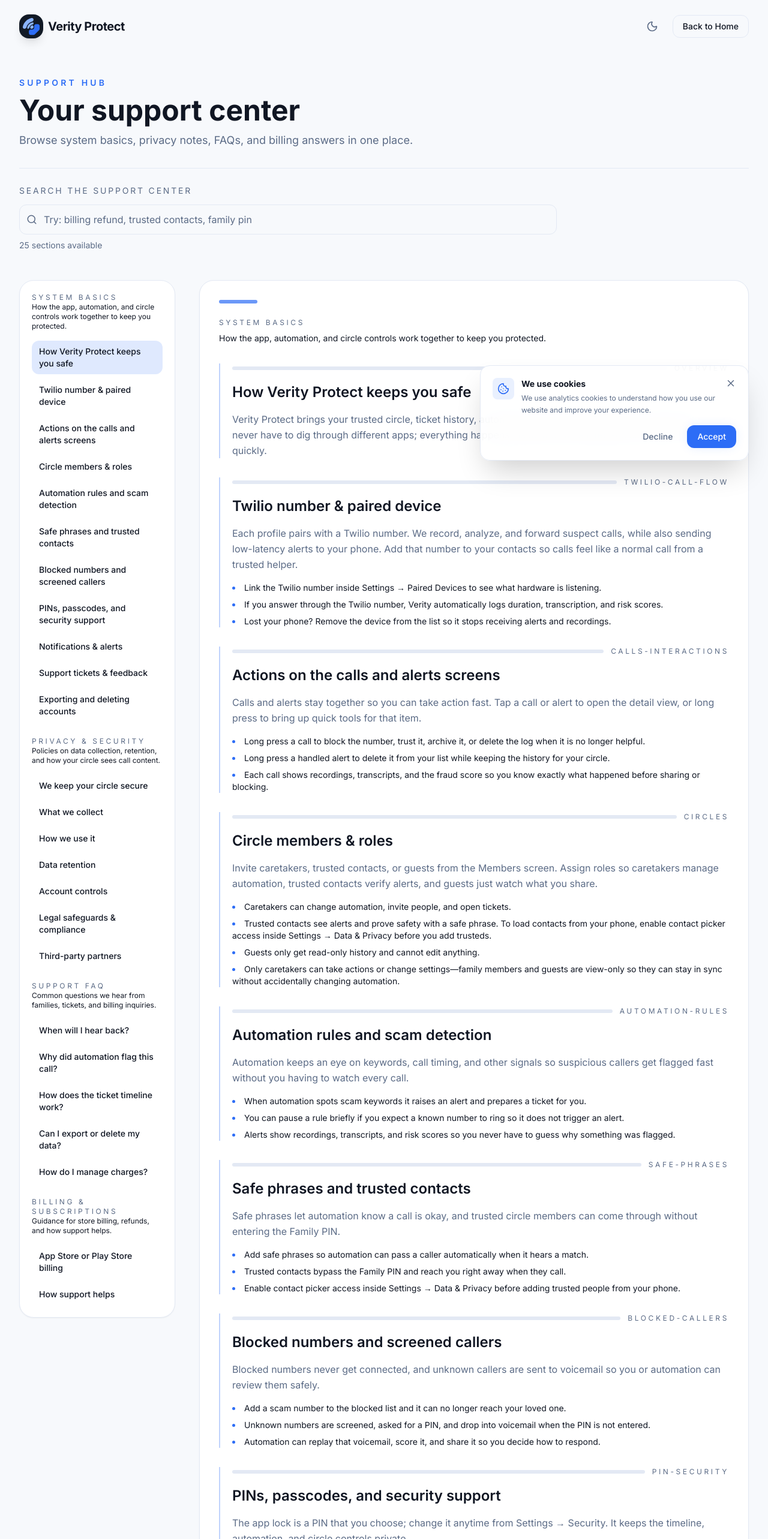
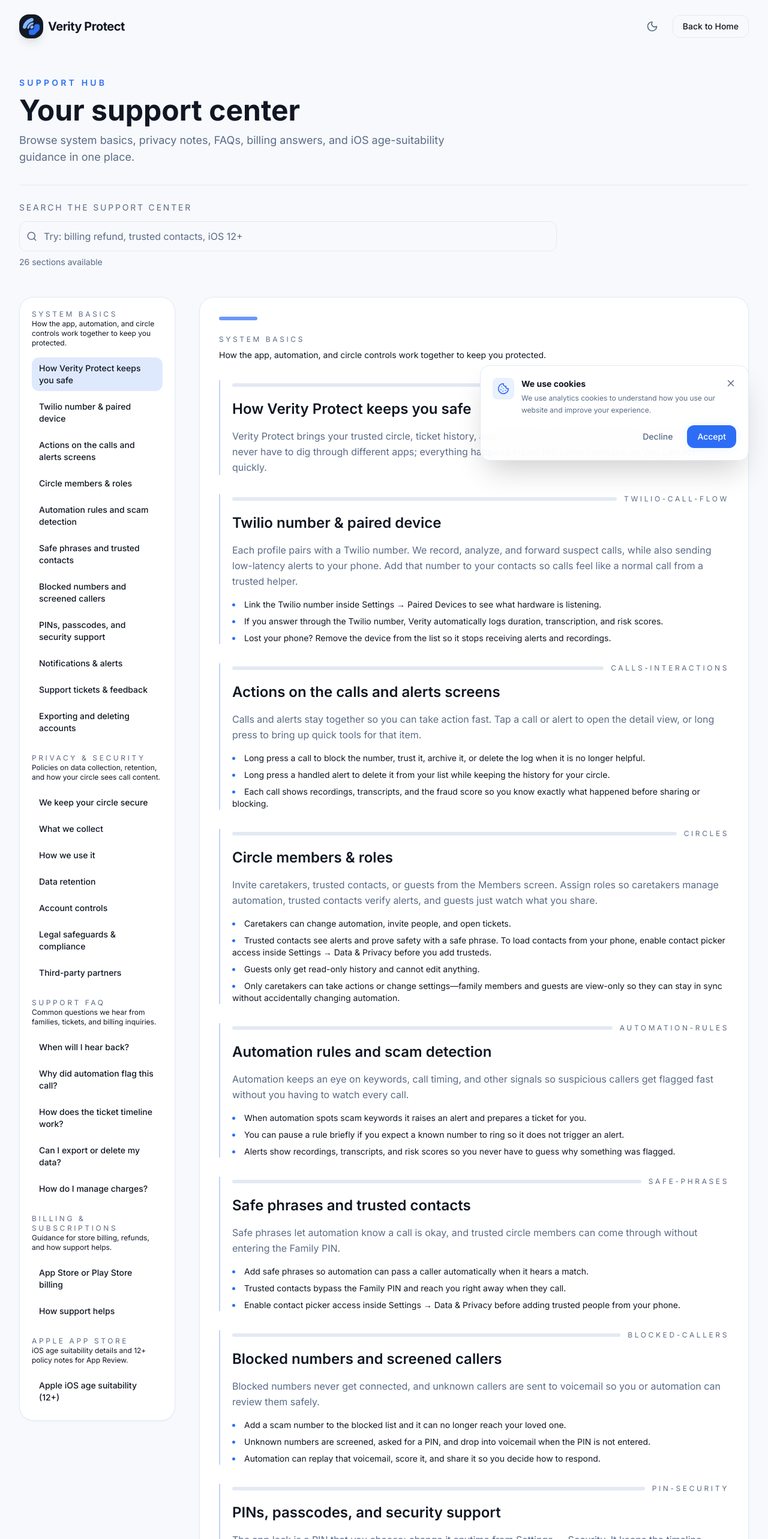
Before and after one commit to SynisterSage/verityweb, a React (Vite) app: page /support in a window 1280 px wide. Shown: the top 2566 px of the page at 60% size. Built offline with nearby package versions, Linux system fonts and the light colour scheme.

Commit message:
added: support age suitability

```diff
--- a/App.tsx
+++ b/App.tsx
@@ -62,7 +62,8 @@
     // send SPA pageview on route change if gtag initialized
     pageview(location.pathname + location.search);
     try {
-      const path = location.pathname.replace(/\/$/, '') || '/';
+      const rawPath = location.pathname.replace(/\/$/, '') || '/';
+      const path = rawPath.startsWith('/support/') ? '/support' : rawPath;
       const mapped = seo[path];
       if (mapped && mapped.title) {
         // set document.title to ensure immediate update on client navigation
@@ -94,6 +95,14 @@
             }
           />
           <Route
+            path="/support/:sectionSlug"
+            element={
+              <Page>
+                <SupportCenter />
+              </Page>
+            }
+          />
+          <Route
             path="/auth/callback"
             element={
               <Page>
--- a/components/sections/SupportCenter.tsx
+++ b/components/sections/SupportCenter.tsx
@@ -1,6 +1,6 @@
 import React, { useCallback, useEffect, useMemo, useState } from 'react';
 import { Search, X } from 'lucide-react';
-import { useLocation, useNavigate, useSearchParams } from 'react-router-dom';
+import { useLocation, useNavigate, useParams, useSearchParams } from 'react-router-dom';
 import {
   ResourceSection,
   SupportResourceType,
@@ -8,6 +8,7 @@
   PRIVACY_CONTENT,
   FAQ_CONTENT,
   BILLING_CONTENT,
+  APP_STORE_CONTENT,
 } from './supportResources';
 
 type SupportGroup = {
@@ -54,6 +55,12 @@
     title: 'Billing & subscriptions',
     description: 'Guidance for store billing, refunds, and how support helps.',
     sections: BILLING_CONTENT,
+  },
+  {
+    type: 'app-store',
+    title: 'Apple App Store',
+    description: 'iOS age suitability details and 12+ policy notes for App Review.',
+    sections: APP_STORE_CONTENT,
   },
 ];
 
@@ -179,6 +186,7 @@
 export const SupportCenter: React.FC = () => {
   const navigate = useNavigate();
   const location = useLocation();
+  const { sectionSlug } = useParams<{ sectionSlug?: string }>();
   const [searchParams] = useSearchParams();
   const [query, setQuery] = useState(() => searchParams.get('q') ?? '');
   const scrollOffset = 140;
@@ -261,6 +269,7 @@
     [visibleGroups]
   );
 
+  const allSectionIds = useMemo(() => indexedSections.map((section) => section.id), [indexedSections]);
   const sectionIds = useMemo(() => visibleSections.map((section) => section.id), [visibleSections]);
 
   const sectionTitleById = useMemo(() => {
@@ -296,11 +305,18 @@
       const search = params.toString();
       const nextSearch = search ? `?${search}` : '';
       const nextHash = hasActiveQuery ? '' : location.hash;
-      if (nextSearch === location.search && nextHash === location.hash) return;
+      const nextPathname = hasActiveQuery ? '/support' : location.pathname;
+      if (
+        nextSearch === location.search &&
+        nextHash === location.hash &&
+        nextPathname === location.pathname
+      ) {
+        return;
+      }
 
       navigate(
         {
-          pathname: location.pathname,
+          pathname: nextPathname,
           search: nextSearch,
           hash: nextHash,
         },
@@ -311,7 +327,7 @@
   );
 
   const scrollToSection = useCallback(
-    (id: string, behavior: ScrollBehavior = 'smooth', updateHash = true) => {
+    (id: string, behavior: ScrollBehavior = 'smooth', updateRoute = true) => {
       const target = document.getElementById(id);
       if (!target) return;
 
@@ -322,30 +338,54 @@
       });
       setActiveSection(id);
 
-      if (updateHash) {
+      if (updateRoute) {
         navigate(
           {
-            pathname: location.pathname,
+            pathname: `/support/${id}`,
             search: location.search,
-            hash: `#${id}`,
+            hash: '',
           },
           { replace: true }
         );
       }
     },
-    [location.pathname, location.search, navigate]
+    [location.search, navigate]
   );
 
   useEffect(() => {
     const hashId = location.hash.replace('#', '');
-    if (!hashId || !sectionIds.includes(hashId)) return;
+    if (!hashId || !allSectionIds.includes(hashId)) return;
 
     const timer = window.setTimeout(() => {
       scrollToSection(hashId, 'auto', false);
     }, 80);
 
     return () => window.clearTimeout(timer);
-  }, [location.hash, scrollToSection, sectionIds]);
+  }, [allSectionIds, location.hash, scrollToSection]);
+
+  useEffect(() => {
+    if (!sectionSlug) return;
+    if (allSectionIds.includes(sectionSlug)) return;
+
+    navigate(
+      {
+        pathname: '/support',
+        search: location.search,
+        hash: location.hash,
+      },
+      { replace: true }
+    );
+  }, [allSectionIds, location.hash, location.search, navigate, sectionSlug]);
+
+  useEffect(() => {
+    if (!sectionSlug || !allSectionIds.includes(sectionSlug)) return;
+
+    const timer = window.setTimeout(() => {
+      scrollToSection(sectionSlug, 'auto', false);
+    }, 80);
+
+    return () => window.clearTimeout(timer);
+  }, [allSectionIds, scrollToSection, sectionSlug]);
 
   useEffect(() => {
     if (!sectionIds.length) return;
@@ -443,7 +483,7 @@
             Your support center
           </h1>
           <p className="text-base sm:text-lg text-light-muted dark:text-dark-muted max-w-3xl">
-            Browse system basics, privacy notes, FAQs, and billing answers in one place.
+            Browse system basics, privacy notes, FAQs, billing answers, and iOS age-suitability guidance in one place.
           </p>
         </div>
 
@@ -465,7 +505,7 @@
               type="search"
               value={query}
               onChange={handleSearchChange}
-              placeholder="Try: billing refund, trusted contacts, family pin"
+              placeholder="Try: billing refund, trusted contacts, iOS 12+"
               className="support-search-input w-full rounded-xl border border-light-border dark:border-dark-border bg-transparent pl-10 pr-11 py-3 text-sm sm:text-base text-light-text dark:text-dark-text placeholder:text-light-muted dark:placeholder:text-dark-muted focus:outline-none focus:ring-2 focus:ring-brand-blue/40 appearance-none"
             />
             {query ? (
@@ -545,7 +585,7 @@
                         return (
                           <a
                             key={section.id}
-                            href={`#${section.id}`}
+                            href={`/support/${section.id}`}
                             aria-current={isActive ? 'page' : undefined}
                             onClick={(e) => {
                               e.preventDefault();
@@ -593,6 +633,10 @@
                   <div className="rounded-3xl border border-light-border dark:border-dark-border bg-light-card dark:bg-dark-card p-6 sm:p-8 shadow-sm">
                     {group.type === 'system-basics' ? (
                       <div className="mb-6 h-1.5 w-16 rounded-full bg-brand-blue/70" aria-hidden />
+                    ) : group.type === 'app-store' ? (
+                      <div className="mb-6 inline-flex items-center gap-2 rounded-full border border-brand-blue/25 bg-brand-blue/10 px-3 py-1 text-xs font-semibold uppercase tracking-[0.2em] text-brand-blue">
+                        iOS 12+
+                      </div>
                     ) : null}
                     <div className="flex flex-col gap-2">
                       <p className="text-xs uppercase tracking-[0.3em] text-light-muted dark:text-dark-muted">
@@ -614,7 +658,13 @@
                         >
                           <div className="flex items-center gap-3">
                             <span className="h-1.5 flex-1 rounded-full bg-light-border dark:bg-dark-border" />
-                            <span className="text-xs uppercase tracking-[0.3em] text-light-muted dark:text-dark-muted">
+                            <span
+                              className={`text-xs uppercase tracking-[0.3em] ${
+                                group.type === 'app-store'
+                                  ? 'text-brand-blue'
+                                  : 'text-light-muted dark:text-dark-muted'
+                              }`}
+                            >
                               {section.id}
                             </span>
                           </div>
--- a/components/sections/supportResources.ts
+++ b/components/sections/supportResources.ts
@@ -5,7 +5,7 @@
   bullets?: string[];
 };
 
-export type SupportResourceType = 'system-basics' | 'privacy' | 'faq' | 'billing';
+export type SupportResourceType = 'system-basics' | 'privacy' | 'faq' | 'billing' | 'app-store';
 
 export const SYSTEM_BASICS_CONTENT: ResourceSection[] = [
   {
@@ -269,3 +269,18 @@
     ],
   },
 ];
+
+export const APP_STORE_CONTENT: ResourceSection[] = [
+  {
+    id: 'apple-ios-age-suitability',
+    title: 'Apple iOS age suitability (12+)',
+    body:
+      'Verity Protect is designed for users age 12 and up on iOS. The app focuses on scam-call protection, family visibility, and account safety controls rather than social networking or open user-generated content.',
+    bullets: [
+      'Recommended age: 12+. Younger users should use the app only with a parent, guardian, or caretaker.',
+      'Core experience: call screening, trusted contacts, alerts, and support workflows.',
+      'No gambling, adult content, or open social posting inside the app.',
+      'Calls from unknown numbers may include unpredictable language before they are screened, which is why family oversight and safety settings are built in.',
+    ],
+  },
+];
```
